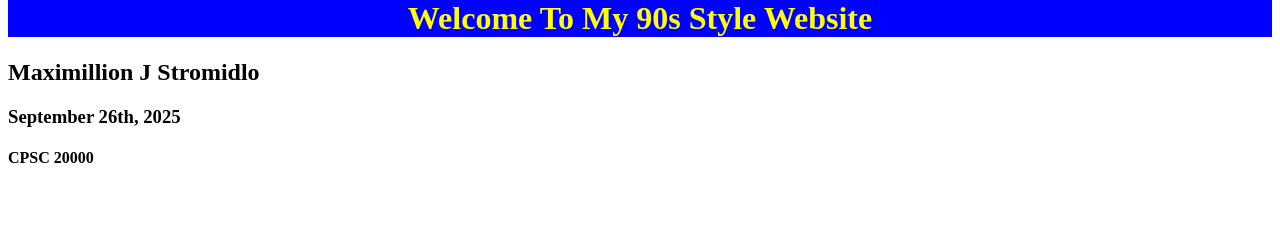
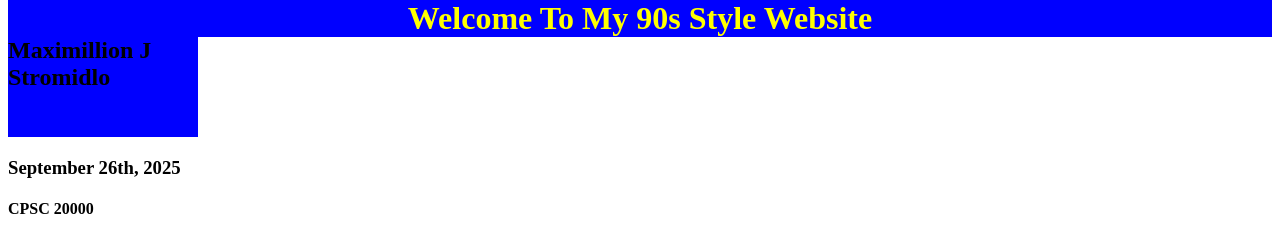
Before and after one commit to MaxStromi/Placeholder, a plain HTML site: page index.html in a window 1280 px wide. Drawn offline with Linux system fonts and the light colour scheme.

Commit message:
Update style.css

```diff
--- a/style.css
+++ b/style.css
@@ -9,3 +9,11 @@ h1 {
   text-align: center;
   margin-top: -7.8px;
 }
+
+h2 {
+  color: black;
+  background-color: blue;
+  width: 15%;
+  height: 100px;
+  margin-top: -22px;
+}
```
